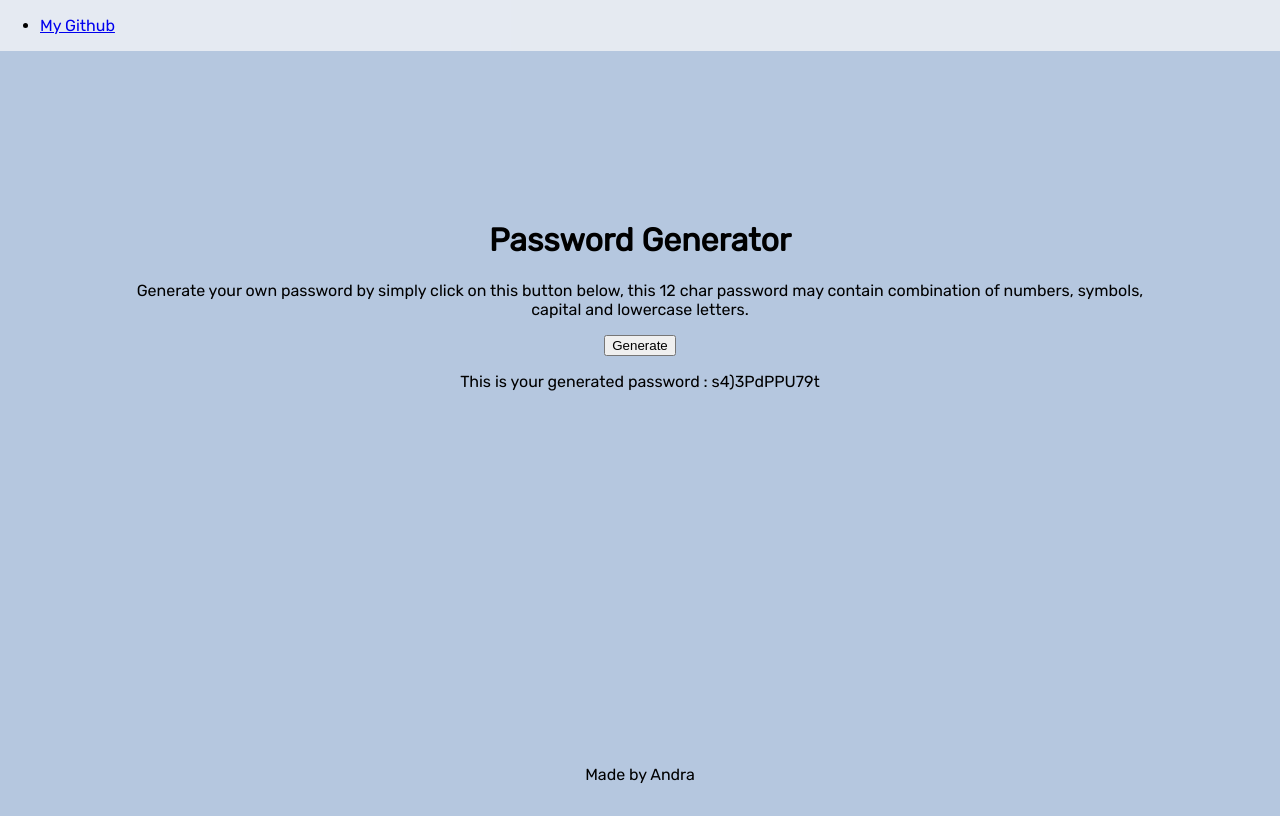
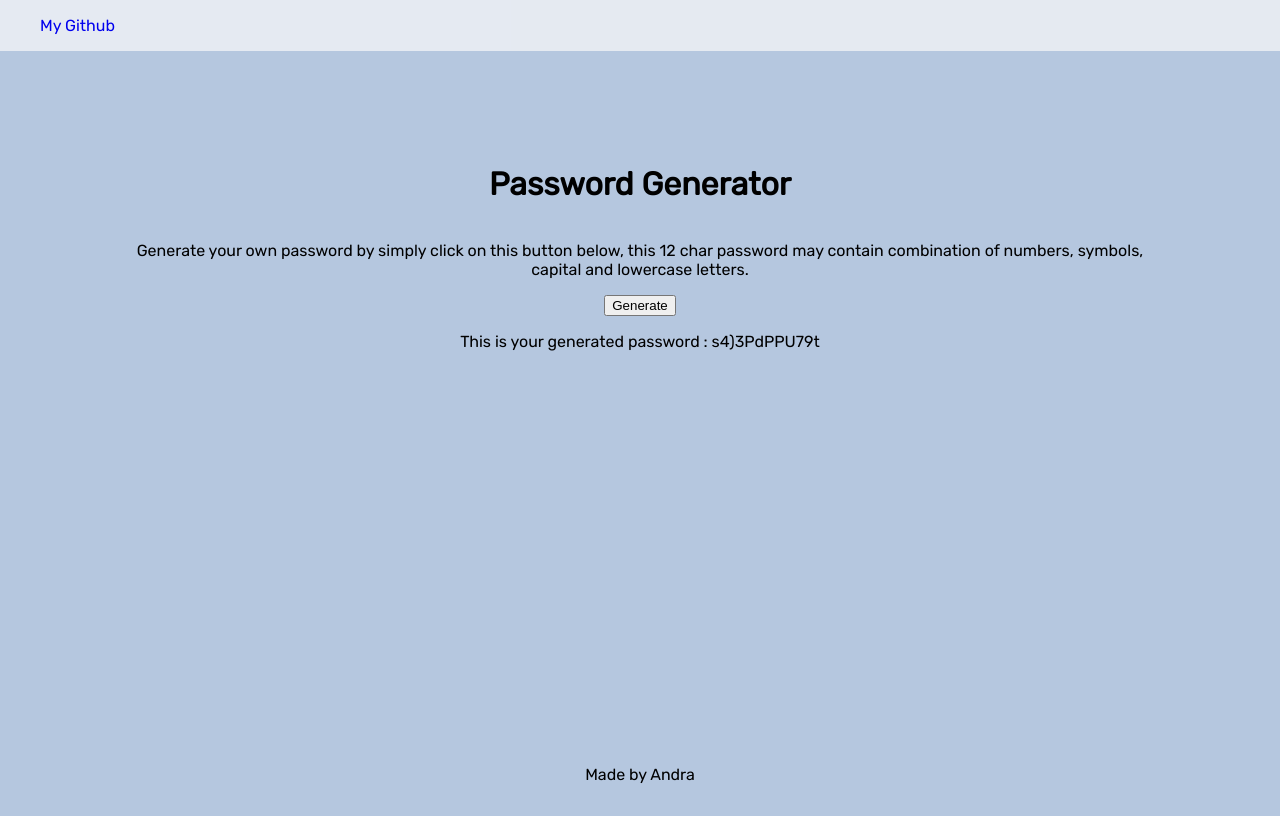
Before and after one commit to andrasat/web-app-project, a plain HTML site: page index.html in a window 1280 px wide. Both pictures are taken after a click on the button "Generate". Drawn offline with Linux system fonts and the light colour scheme.

Commit message:
updated styling mostly

```diff
--- a/index.html
+++ b/index.html
@@ -15,7 +15,7 @@
   <div class="main">
     <h1>Password Generator</h1>
     <p>Generate your own password by simply click on this button below, this 12 char password may contain combination of numbers, symbols, capital and lowercase letters. </p>
-    <button id="generate" onclick="generatePass()">Generate</button>
+    <button id="generate" onclick="generatePass()">Generate</button><br>
     <p id="the-pass"></p>
   </div>
   <div class="footer">
--- a/script.js
+++ b/script.js
@@ -1,5 +1,9 @@
+// Declare generatePass() outside window
 var generatePass;
+
 window.onload = function () {
+
+  // Declare variables
   'use strict';
   var chars = {
       'lower': 'abcdefghijklmnopqrstuvwxyz',
@@ -12,12 +16,15 @@ window.onload = function () {
     selectProp,
     pass = '';
 
+  // Define function
   generatePass = function () {
 
-    pass = '';
-    document.getElementById('the-pass').innerHTML = '';
+    pass = ''; // reset pass
+    document.getElementById('the-pass').innerHTML = ''; // reset element
+
+    // Iterate length to insert char 1 by 1
     for (let i = 0; i < passLength; i++) {
-      count = 0;
+      count = 0; // reset randomize prop counter
       for (let prop in chars) {
         if (Math.random() < 1 / ++count) {
           selectProp = prop;
@@ -27,7 +34,7 @@ window.onload = function () {
       console.log(pass);
     }
 
-    document.getElementById('the-pass').innerHTML = 'This is your generated password : ' + pass;
+    document.getElementById('the-pass').innerHTML = 'This is your generated password : ' + '<span>' + pass + '</span>';
   }
 
 
--- a/style.css
+++ b/style.css
@@ -17,7 +17,14 @@ body {
   left: 0;
   height: auto;
   width: 100%;
-  ;
+}
+
+.top-navbar .left-side {
+  list-style: none;
+}
+
+.top-navbar .left-side a {
+  text-decoration: none;
 }
 
 
@@ -27,12 +34,30 @@ body {
 
 .main {
   position: absolute;
-  top: 25%;
+  top: 20%;
   left: 10%;
-  margin: auto;
+  margin-top: -1em;
+  margin-bottom: 2em;
   height: auto;
   width: 80%;
   text-align: center;
+}
+
+.main h1 {
+  padding-bottom: 0.5em;
+}
+
+.main:hover {
+  cursor: default;
+}
+
+.main #the-pass {
+  display: inline-block;
+}
+
+.main #the-pass span:hover {
+  cursor: text;
+  background: rgba(255, 255, 255, 0.9);
 }
 
 
```
